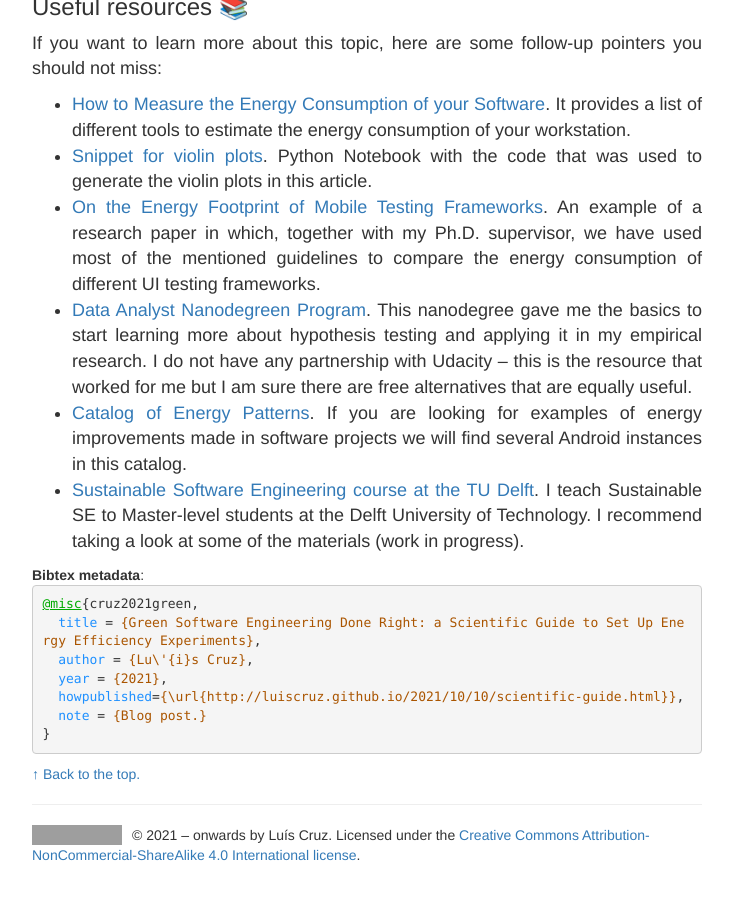
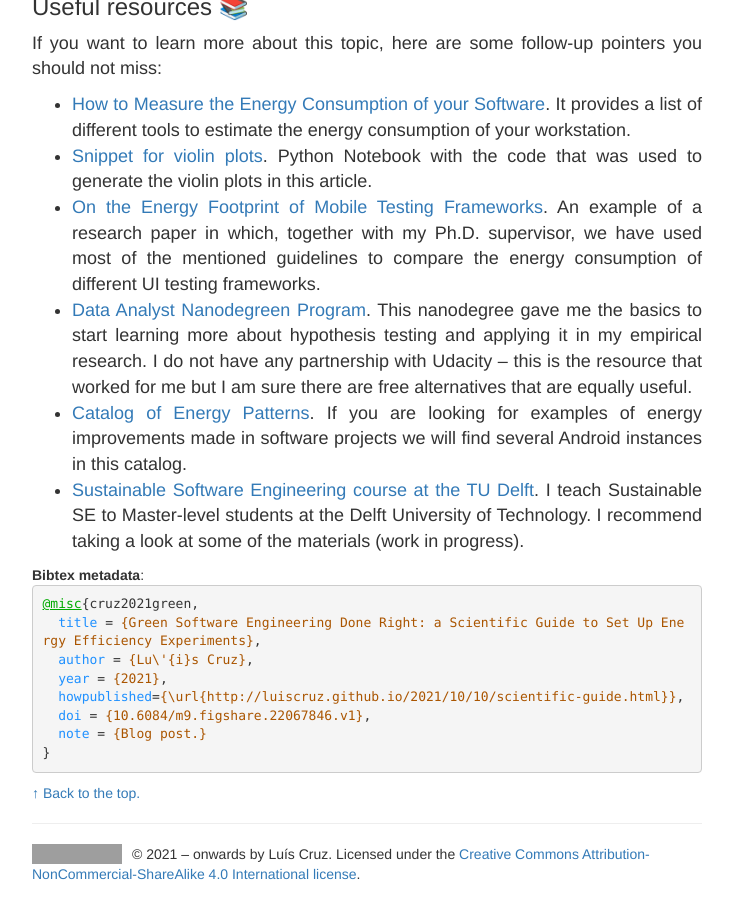
Before and after one commit to luiscruz/luiscruz.github.io, a Jekyll site: the page built from _posts/2021-10-10-scientific-guide.md, in a window 1280 px wide and 900 px high, scrolled down 11361 px. Shown: the whole window, without its empty margins (273-1006 px from the left). Built offline with Jekyll 4.4.1, drawn with Linux system fonts in a browser that asks for light colours; formulas are drawn with MathJax 3; grey boxes are pictures that could not be loaded.

Commit message:
update blog citation

```diff
--- a/_posts/2021-10-10-scientific-guide.md
+++ b/_posts/2021-10-10-scientific-guide.md
@@ -10,12 +10,14 @@ summary: "Are you studying the energy consumption of software technologies? Rega
 A simple mistake in the methodology might completely void your results and increase the chances of drawing wrong conclusions. We will see how to mitigate any potential bias or errors in the energy measurement setup – this is quintessential if you are planning to publish your results. If you have a general interest in the energy efficiency of software but are not exactly doing research, you may also find this post interesting. Come along and let me know your thoughts."
 redirect_from:
   - /2021/08/20/scientific-guide.html
+doi: 10.6084/m9.figshare.22067846.v1
 bibtex: |-
   @misc{cruz2021green,
     title = {Green Software Engineering Done Right: a Scientific Guide to Set Up Energy Efficiency Experiments},
     author = {Lu\'{i}s Cruz},
     year = {2021},
     howpublished={\url{http://luiscruz.github.io/2021/10/10/scientific-guide.html}},
+    doi = {10.6084/m9.figshare.22067846.v1},
     note = {Blog post.}
   }
 ---
```
